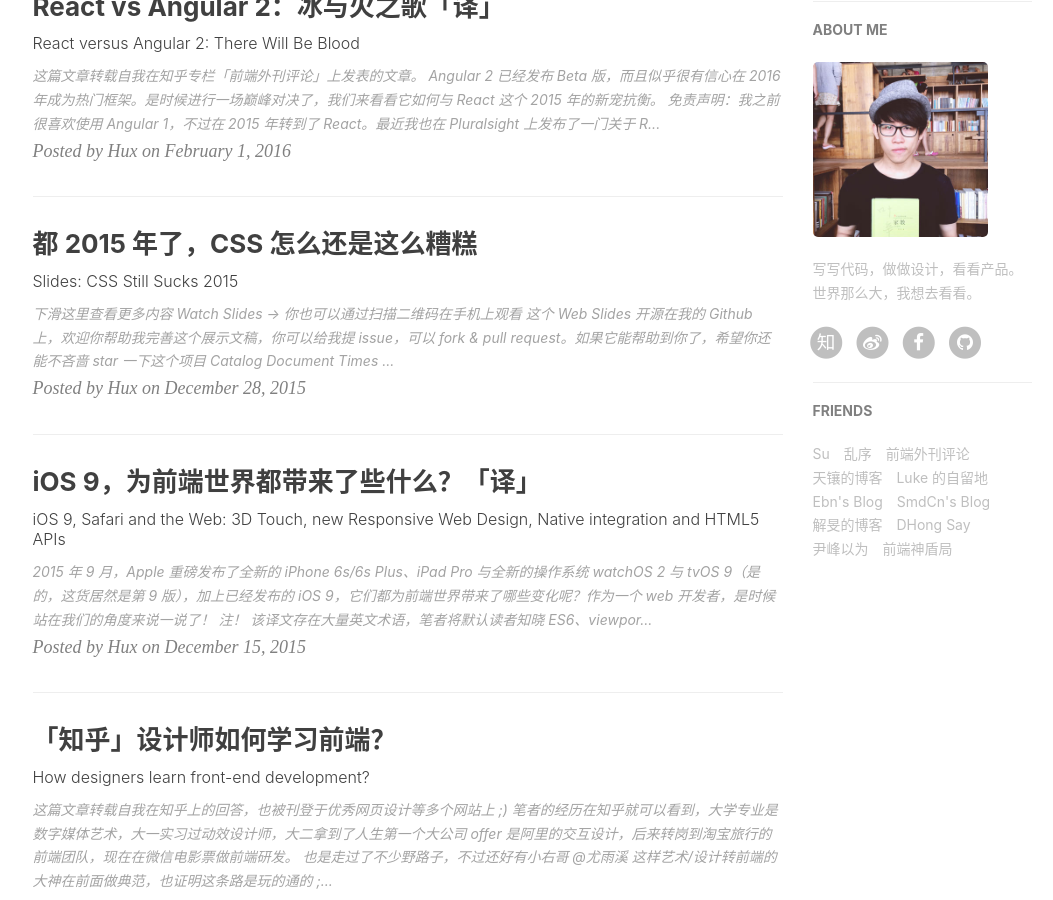
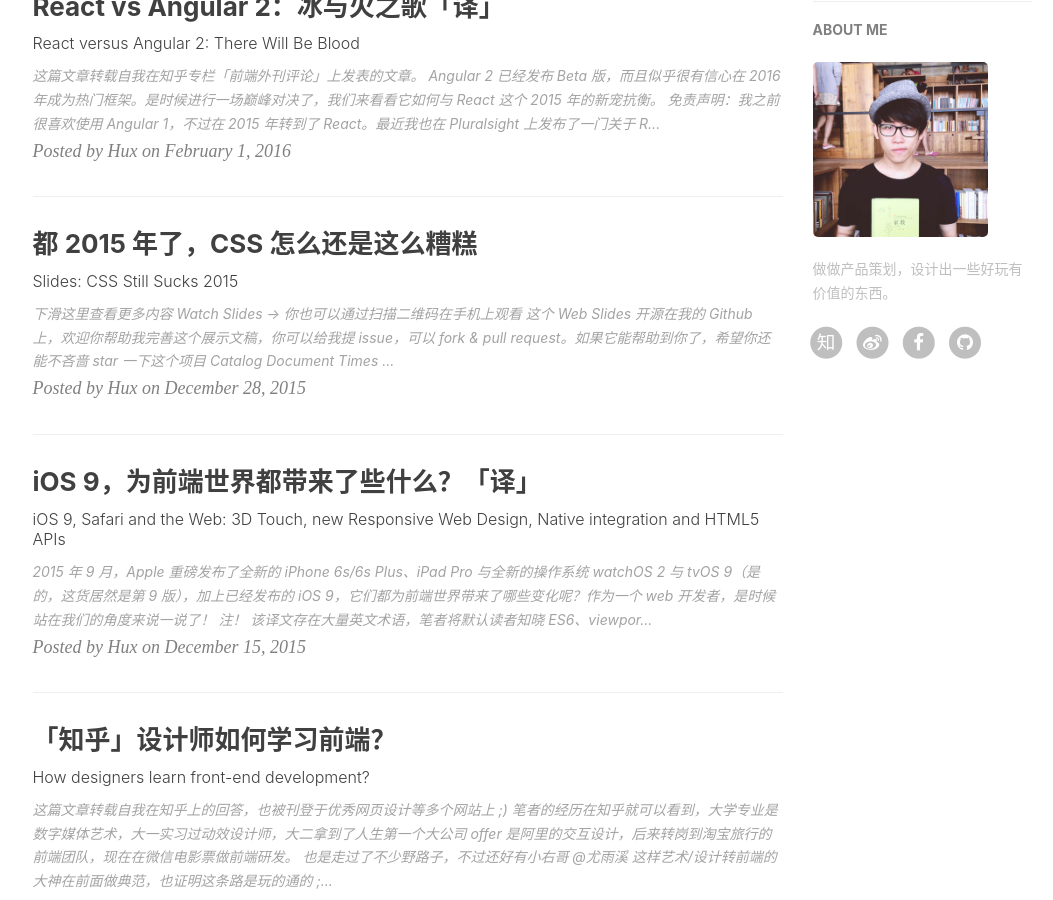
Before and after one commit to cyz1993/cyz1993.github.io, a Jekyll site: the page built from index.html, in a window 1280 px wide and 900 px high, scrolled down 692 px. Shown: the whole window, without its empty margins (135-1188 px from the left). Built offline with Jekyll 4.4.1, drawn with Linux system fonts in a browser that asks for light colours; nearby versions of some CDN libraries; the list of posts is cut into pages by our own code; comment, search, counter and statistics services are not loaded; some of the changed text lies outside the part shown.

Commit message:
Update _config.yml

```diff
--- a/_config.yml
+++ b/_config.yml
@@ -1,11 +1,10 @@
 # Site settings
-title: Hux Blog
-SEOTitle: 黄玄的博客 | Hux Blog
+title: 粥粥写字的地方
+SEOTitle: 粥粥的博客 | Joe Blog
 header-img: img/home-bg.jpg
-email: huxpro@gmail.com
-description: "关于前端与设计、黑客与画家 | 黄玄，Web & Mobile Lover，Front-End Engineer，UX Designer | 这里是 @Hux黄玄 的个人博客，与你一起发现更大的世界。"
-keyword: "黄玄, Hux黄玄, Hux, 鬼栈, huxpro, @huxpro, 黄玄的博客, Hux Blog, 博客, 个人网站, 互联网, 前端, 设计, 产品, 肖玉, Lynn, 肖玉的男朋友"
-url: "http://huangxuan.me"              # your host, for absolute URL
+email: chenyongzhoulys@gmail.com
+description: "关于生活与梦想、产品与设计 | 这里是 粥粥 的个人博客，与你一起发现更大的世界。"
+keyword: "粥粥"
 baseurl: ""                             # for example, '/blog' if your blog hosted on 'host/blog'
 
 
@@ -51,7 +50,7 @@
 #disqus_username: _your_disqus_short_name_
 
 # Duoshuo settings
-duoshuo_username: huxblog
+duoshuo_username: joeblog
 # Share component is depend on Comment so we can NOT use share only.
 duoshuo_share: true                     # set to false if you want to use Comment without Sharing
 
@@ -69,7 +68,7 @@
 
 # Sidebar settings
 sidebar: true                           # whether or not using Sidebar.
-sidebar-about-description: "写写代码，做做设计，看看产品。世界那么大，我想去看看。"
+sidebar-about-description: "做做产品策划，设计出一些好玩有价值的东西。"
 sidebar-avatar: /img/avatar-hux.jpg      # use absolute URL, seeing it's used in both `/` and `/about/`
 
 
@@ -77,43 +76,3 @@
 # Featured Tags
 featured-tags: true                     # whether or not using Feature-Tags
 featured-condition-size: 1              # A tag will be featured if the size of it is more than this condition value
-
-
-
-# Friends
-friends: [
-    {
-        title: "Su",
-        href: "http://su.gallery/"
-    },{
-        title: "乱序",
-        href: "http://mida.re/"
-    },{
-        title: "前端外刊评论",
-        href: "http://qianduan.guru/"
-    },{
-        title: "天镶的博客",
-        href: "http://lingyu.wang/"
-    },{
-        title: "Luke 的自留地",
-        href: "http://hmqk1995.github.io"
-    },{
-        title: "Ebn's Blog",
-        href: "http://ebnbin.com/"
-    },{
-        title: "SmdCn's Blog",
-        href: "http://blog.smdcn.net"
-    },{
-        title: "解旻的博客",
-        href: "http://xieminis.me/"
-    },{
-        title: "DHong Say",
-        href: "http://dhong.co"
-    },{
-        title: "尹峰以为",
-        href: "http://ingf.github.io/"
-    },{
-        title: "前端神盾局",
-        href: "http://wepiaofei.github.io/blog/"
-    }
-]
```
